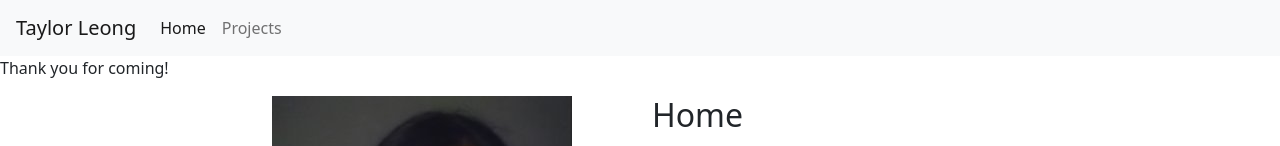
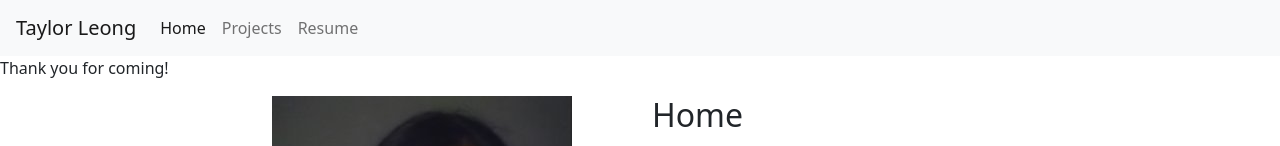
Before and after one commit to tjl2125/portfolio-react, a React (Create React App) app: page / in a window 1280 px wide. Shown: the top 146 px of the page. Built offline with nearby package versions, Linux system fonts and the light colour scheme.

Commit message:
fixing navigation

```diff
--- a/src/App.js
+++ b/src/App.js
@@ -16,8 +16,7 @@ function App() {
                 <Switch>
                     <Route path="/" exact component={() => <Home />} />
                     <Route path="/projects" exact component={() => <Projects />} />
-                    {/* <Route path="/resume" exact component={() => <Resume />} /> */}
-                    {/* <Route path="/resume" exact component={() => <Resume />} /> */}
+                    <Route path="/resume" exact component={() => <Resume />} />
                 </Switch>
                 <Footer />
             </div>
--- a/src/components/Header/Header.js
+++ b/src/components/Header/Header.js
@@ -30,14 +30,14 @@ function Header() {
                         Projects
                         </Link>
                     </li>
-                    {/* <li className="nav-item">
+                    <li className="nav-item">
                         <Link
                         to="/resume"
                         className={window.location.pathname === "/resume" ? "nav-link active" : "nav-link"}
                         >
                         Resume
                         </Link>
-                    </li> */}
+                    </li>
                 </ul>
             </div>
         </nav>
```
